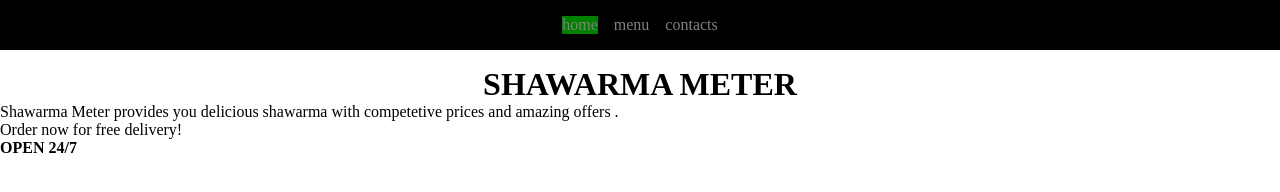
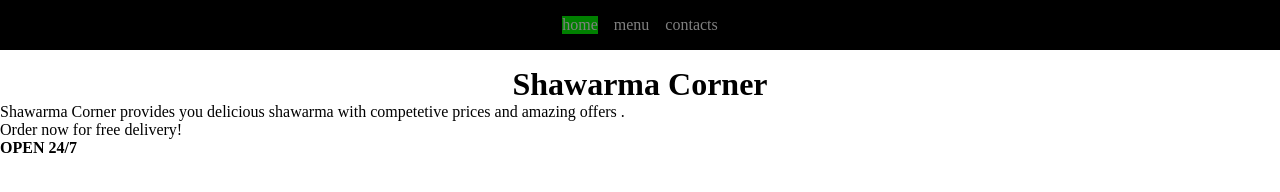
Before and after one commit to emShalaby/resturant_page, a website built with webpack: page dist/index.html in a window 1280 px wide. Built offline with nearby package versions, Linux system fonts and the light colour scheme.

Commit message:
change resturant name to shawarma corner

```diff
--- a/src/home.js
+++ b/src/home.js
@@ -13,10 +13,10 @@ export function homePage() {
   header.id = "header";
   main.id = "main";
 
-  title.innerText = "SHAWARMA METER";
+  title.innerText = "Shawarma Corner ";
 
   p.innerHTML =
-    "Shawarma Meter provides you delicious shawarma with competetive prices and amazing offers .<br>Order now for free delivery!";
+    "Shawarma Corner provides you delicious shawarma with competetive prices and amazing offers .<br>Order now for free delivery!";
 
   p2.innerHTML = "<b>OPEN 24/7</b> ";
   header.appendChild(title);
```
Also changed, not shown: dist/index.html, dist/main.js.
